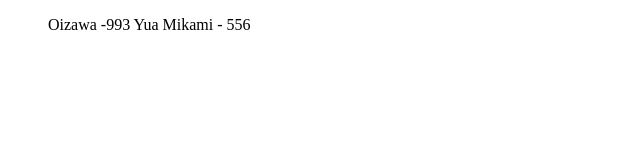
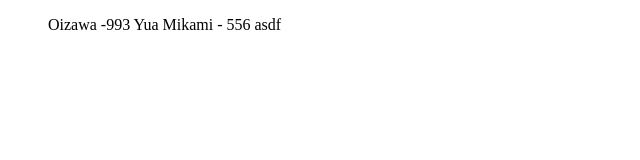
Before and after one commit to nghiakma/git-demo, a plain HTML site: page java.html in a window 1280 px wide. Shown: the full height of the page, 0-640 px from the left. Drawn offline with Linux system fonts and the light colour scheme.

Commit message:
edit java.html

```diff
--- a/java.html
+++ b/java.html
@@ -9,7 +9,7 @@
     <ul>
         <l1>Oizawa -993</l1>
         <l1>Yua Mikami - 556</l1>
-        <l1></l1>
+        <l1>asdf</l1>
     </ul>
   </body>
 </html>
```
